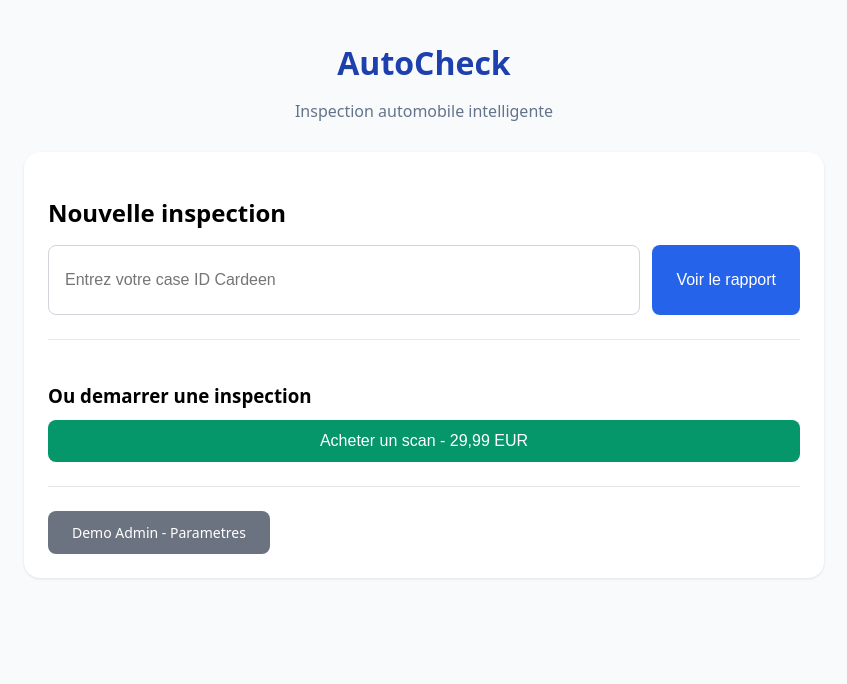
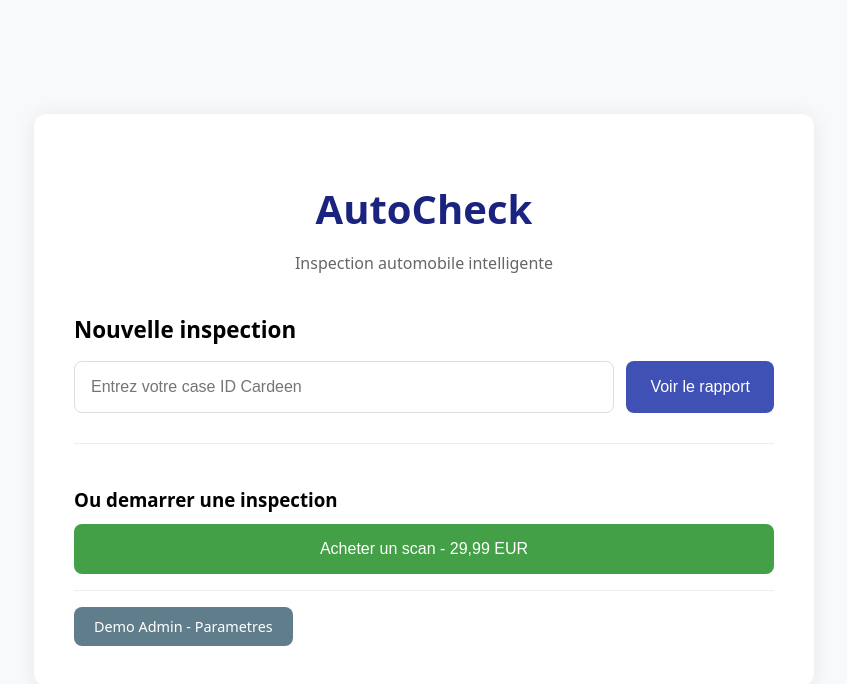
Before and after one commit to abygaelle06-hash/autocheck, a Next.js app in the folder frontend/: page /autocheck/ in a window 1280 px wide. Shown: the top 684 px of the page, without its empty margins (216-1063 px from the left). Built offline with nearby package versions, Linux system fonts and the light colour scheme; no server answers.

Commit message:
Update page.tsx

```diff
--- a/frontend/app/page.tsx
+++ b/frontend/app/page.tsx
@@ -8,12 +8,12 @@
   const [showReport, setShowReport] = useState(false);
   const [isLoading, setIsLoading] = useState(false);
 
-  const handleSubmit = async (e) => {
+  const handleSubmit = async (e: React.FormEvent) => {
     e.preventDefault();
     if (!caseId.trim()) return;
     setIsLoading(true);
     try {
-      const res = await fetch(process.env.NEXT_PUBLIC_BACKEND_URL || 'http://localhost:3001' + '/api/scan/' + caseId);
+      const res = await fetch((process.env.NEXT_PUBLIC_BACKEND_URL || 'http://localhost:3001') + '/api/scan/' + caseId);
       if (res.ok) setShowReport(true);
     } catch {
       console.error('Erreur chargement scan');
@@ -33,43 +33,52 @@
   };
 
   return (
-    <main style={{ padding: '20px', maxWidth: '800px', margin: '0 auto' }}>
-      <header style={{ marginBottom: '30px', textAlign: 'center' }}>
-        <h1 style={{ color: '#1e40af', marginBottom: '8px' }}>AutoCheck</h1>
-        <p style={{ color: '#64748b' }}>Inspection automobile intelligente</p>
-      </header>
-      {!showReport ? (
-        <section style={{ background: 'white', borderRadius: '16px', padding: '24px', boxShadow: '0 1px 3px rgba(0,0,0,0.1)' }}>
-          <h2 style={{ marginBottom: '16px' }}>Nouvelle inspection</h2>
-          <form onSubmit={handleSubmit} style={{ display: 'flex', gap: '12px', flexWrap: 'wrap' }}>
+    <main style={{ minHeight: '100vh', background: '#f8f9fa', display: 'flex', alignItems: 'center', justifyContent: 'center' }}>
+      <div style={{ background: 'white', borderRadius: '12px', padding: '40px', maxWidth: '700px', width: '100%', boxShadow: '0 2px 20px rgba(0,0,0,0.08)' }}>
+        <h1 style={{ textAlign: 'center', color: '#1a237e', fontSize: '2.5rem', marginBottom: '8px' }}>AutoCheck</h1>
+        <p style={{ textAlign: 'center', color: '#666', marginBottom: '40px' }}>Inspection automobile intelligente</p>
+
+        <div style={{ marginBottom: '30px' }}>
+          <h2 style={{ fontSize: '1.4rem', marginBottom: '16px' }}>Nouvelle inspection</h2>
+          <form onSubmit={handleSubmit} style={{ display: 'flex', gap: '12px' }}>
             <input
               type="text"
-              placeholder="Entrez votre case ID Cardeen"
               value={caseId}
               onChange={(e) => setCaseId(e.target.value)}
-              style={{ flex: 1, minHeight: '44px', padding: '12px 16px', borderRadius: '8px', border: '1px solid #d1d5db', fontSize: '16px' }}
+              placeholder="Entrez votre case ID Cardeen"
+              style={{ flex: 1, padding: '16px', border: '1px solid #ddd', borderRadius: '8px', fontSize: '1rem' }}
             />
             <button
               type="submit"
-              disabled={isLoading || !caseId.trim()}
-              style={{ background: '#2563eb', color: 'white', border: 'none', borderRadius: '8px', padding: '12px 24px', fontSize: '16px', cursor: isLoading ? 'wait' : 'pointer', opacity: isLoading ? 0.7 : 1 }}
+              disabled={isLoading}
+              style={{ padding: '16px 24px', background: '#3f51b5', color: 'white', border: 'none', borderRadius: '8px', cursor: 'pointer', fontSize: '1rem' }}
             >
               {isLoading ? 'Chargement...' : 'Voir le rapport'}
             </button>
           </form>
-          <div style={{ margin: '24px 0', borderTop: '1px solid #e5e7eb', paddingTop: '24px' }}>
-            <h3 style={{ marginBottom: '12px' }}>Ou demarrer une inspection</h3>
-            <button onClick={startInspection} style={{ background: '#059669', color: 'white', border: 'none', borderRadius: '8px', padding: '12px 24px', fontSize: '16px', cursor: 'pointer', width: '100%' }}>
-              Acheter un scan - 29,99 EUR
-            </button>
-          </div>
-          <div style={{ marginTop: '24px', borderTop: '1px solid #e5e7eb', paddingTop: '24px' }}>
-            <a href="/autocheck/admin/" style={{ display: 'inline-block', background: '#6b7280', color: 'white', textDecoration: 'none', borderRadius: '8px', padding: '12px 24px', fontSize: '14px', cursor: 'pointer' }}>Demo Admin - Parametres</a>
-          </div>
-        </section>
-      ) : (
-        <DamageReport caseId={caseId} />
-      )}
+        </div>
+
+        {showReport && <DamageReport caseId={caseId} />}
+
+        <div style={{ borderTop: '1px solid #eee', paddingTop: '24px', marginBottom: '16px' }}>
+          <h3 style={{ marginBottom: '12px' }}>Ou demarrer une inspection</h3>
+          <button
+            onClick={startInspection}
+            style={{ width: '100%', padding: '16px', background: '#43a047', color: 'white', border: 'none', borderRadius: '8px', cursor: 'pointer', fontSize: '1rem' }}
+          >
+            Acheter un scan - 29,99 EUR
+          </button>
+        </div>
+
+        <div style={{ borderTop: '1px solid #eee', paddingTop: '16px' }}>
+          <a
+            href="/autocheck/admin"
+            style={{ display: 'inline-block', padding: '10px 20px', background: '#607d8b', color: 'white', borderRadius: '8px', textDecoration: 'none', fontSize: '0.9rem' }}
+          >
+            Demo Admin - Parametres
+          </a>
+        </div>
+      </div>
     </main>
   );
 }
```
